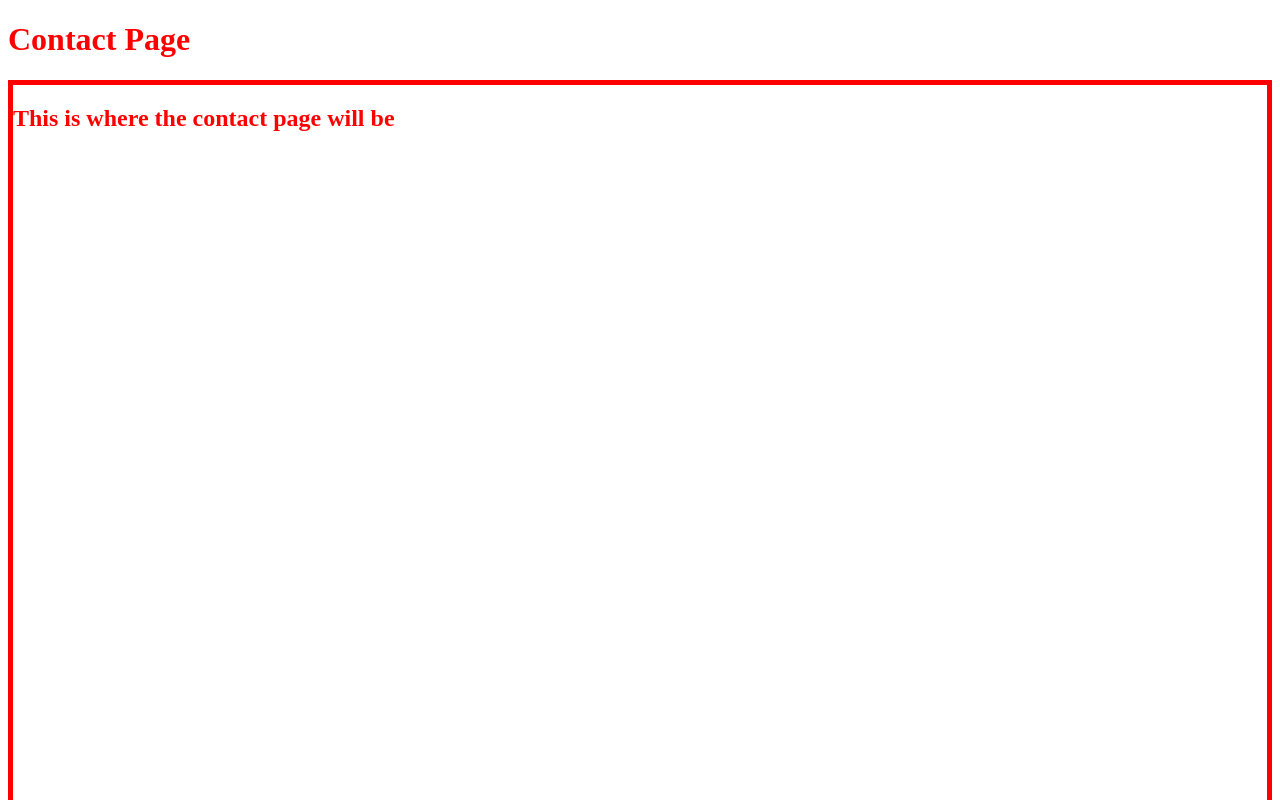
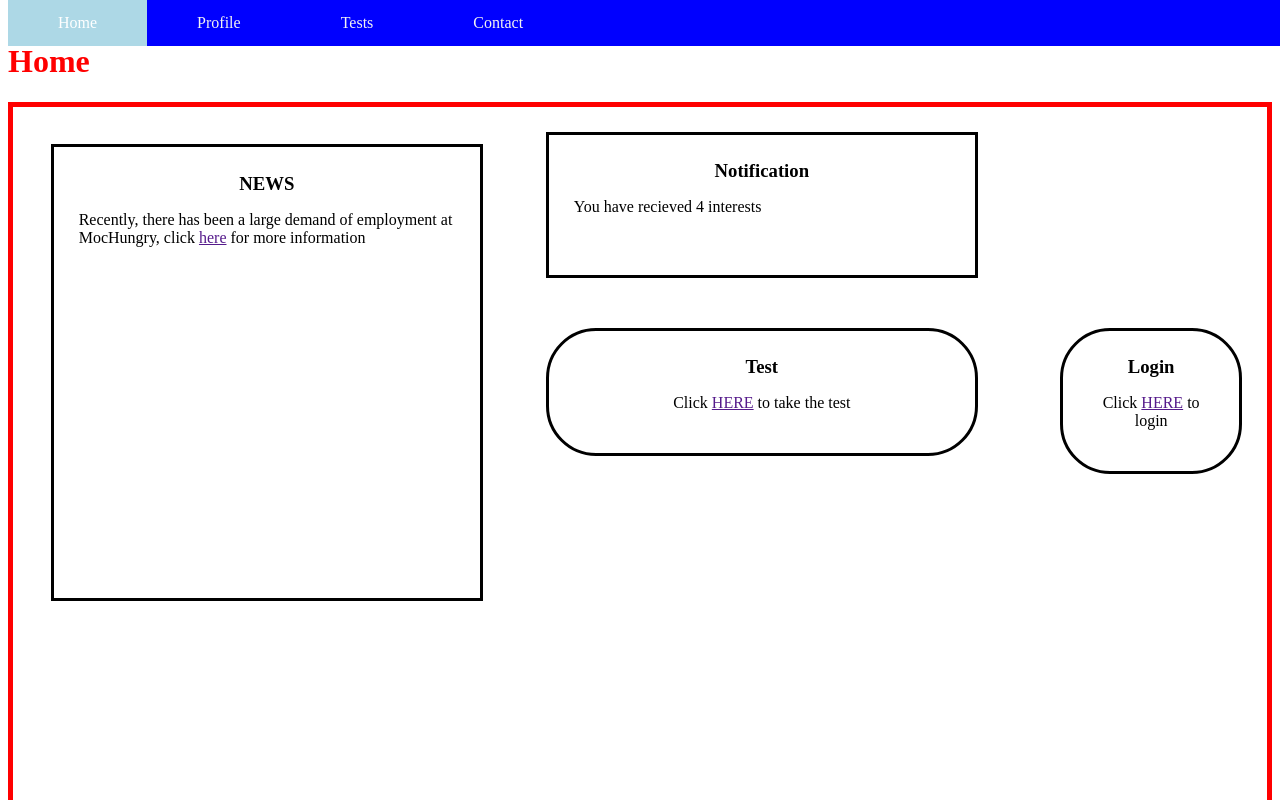
Before and after one commit to LinkedUp/LinkedUp.github.io, a plain HTML site: page Website/index.html in a window 1280 px wide. Shown: the top 800 px of the page. Drawn offline with Linux system fonts and the light colour scheme.

Commit message:
Added Pages
Pages for the website

```diff
--- a/Website/index.html
+++ b/Website/index.html
@@ -6,24 +6,74 @@
 <link rel="stylesheet" type="text/css" href="style.css">
 </head>
 <main>
-<body>
-    <header></header>
+<body style="padding-top: 14px;">
+    <div class="navbar">
+  <a class="active" href="#home">Home</a>
+  <a href="#news">Profile</a>
+  <a href="#contact">Tests</a>
+  <a href="#about">Contact</a>
+</div>
+    <h1>Home</h1>
+    <section>
+    <div id="newsDiv">
+        <h3 id="div-header">NEWS</h3>
+        <p>Recently, there has been a large demand of employment at MocHungry, click <a href="">here</a> for more information</p>
+        </div>
+
+    <div id="notification">
+        <h3 id="div-header"> Notification</h3>
+        <p> You have recieved 4 interests</p><br>
+
+        </div>
+
+    <div id="test-button">
+        <h3 id="div-header">Test</h3>
+    <p style="text-align: center">Click <a href="">HERE</a> to take the test</p>
+        </div>
+
+    <div id="login-button">
+        <h3 id="div-header">Login</h3>
+    <p style="text-align: center">Click <a href="">HERE</a> to login</p>
+    </div>
 
 
-    <!-- Contact Page -->
-    <h1>Contact Page</h1>
-    <section class="section-contactpage">
-        <div>
-            <h1>This is where the contact page will be</h1>
-        </div>
-        </section>
+    </section>
 
-     <!-- Profile Page -->
+
+
+
+
+    <!-- Profile Page -->
     <h1>Profile Page</h1>
     <section class="section-profilepage">
-     <div class ="div-profile">
-            <h1>This is where the Profile page will be</h1>
+        <div class="div-profile">
+        <table style="border: 5px solid black; min-width: 100%; min-height: 1000px">
+            <tr>
+            <th><img src="https://cdn.thisiswhyimbroke.com/images/pet-neck-tie-300x250.jpg">
+                <h1>Image</h1></th>
+            <th>Person</th>
+            <th> <h1>Media</h1>
+                <p> THis is where the App integration will be placed:
+                Twitter, Facebook, SEEK</p>
+                </th>
+
+            </tr>
+            <tr>
+            <th> Contacts</th>
+            <th>Resume</th>
+
+            </tr>
+
+
+
+            </table>
+
+
+
+
+
         </div>
+
     </section>
 
      <!-- Test Page -->
--- a/Website/style.css
+++ b/Website/style.css
@@ -1,3 +1,40 @@
+/* The navigation bar */
+.navbar {
+  overflow: hidden;
+  background-color: blue;
+  position: fixed; /* Set the navbar to fixed position */
+  top: 0; /* Position the navbar at the top of the page */
+  width: 100%; /* Full width */
+}
+
+.navbar a.active {
+  background-color: lightblue;
+  color: white;
+}
+
+
+/* Links inside the navbar */
+.navbar a {
+  float: left;
+  display: block;
+  color: #f2f2f2;
+  text-align: center;
+  padding: 14px 50px;
+  text-decoration: none;
+}
+
+/* Change background on mouse-over */
+.navbar a:hover {
+  background: #ddd;
+  color: black;
+}
+
+/* Main content */
+.main {
+  margin-top: 40px; /* Add a top margin to avoid content overlay */
+
+}
+
 section {
     border: 5px solid red;
     min-height: 1000px;
@@ -21,10 +58,59 @@ section {
 
 }
 
+#newsDiv {
+    margin: 3%;
+    width: 30%;
+    min-height: 400px;
+    border: 3px solid black;
+    padding: 2%;
+    float:left;
+
+}
+
+#div-header {
+    text-align: center;
+    z-index: auto;
+    margin: auto;
+}
+
+
+#notification {
+    display: inline-block;
+    margin: 2%;
+    width: 30%;
+    height: 40%;
+    border: 3px solid black;
+    padding: 2%;
+
+}
+
+#test-button    {
+    display: inline-block;
+    margin: 2%;
+    width: 30%;
+    height: 40%;
+    border: 3px solid black;
+    border-radius: 50px;
+    padding: 2%;
+
+}
+
+#login-button    {
+    display: inline-block;
+    margin: 2%;
+    width: 10%;
+    height: 40%;
+    border: 3px solid black;
+    border-radius: 50px;
+    padding: 2%;
+    float:right;
+
+}
+
 .div-profile {
     border: 10px solid black;
     margin: 5px;
-    float:left;
     padding: 5px;
     min-height: 995px;
     max-height: 1000px;
@@ -34,7 +120,12 @@ section {
     color: blue;
 }
 
+th {
+    border: 5px solid black;
+    width: 33%;
+    height:50%
+}
+
 h1 {
     color:red;
-
 }
```
Also changed, not shown: Website/contactpage.html (added, +31 -0 lines), Website/login.html (added, +31 -0 lines), Website/profile.html (added, +31 -0 lines), Website/tests.html (added, +31 -0 lines), 1 other file.
